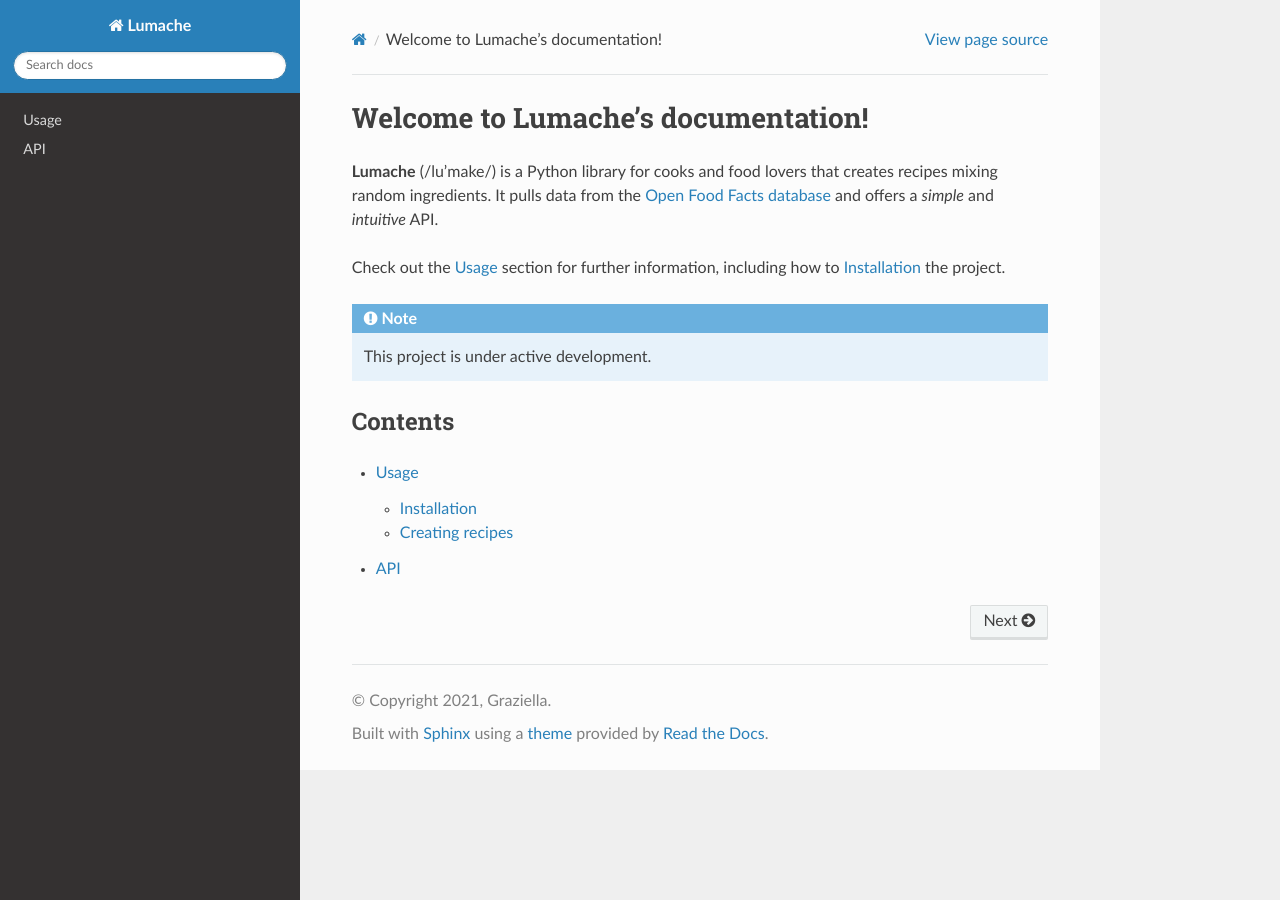
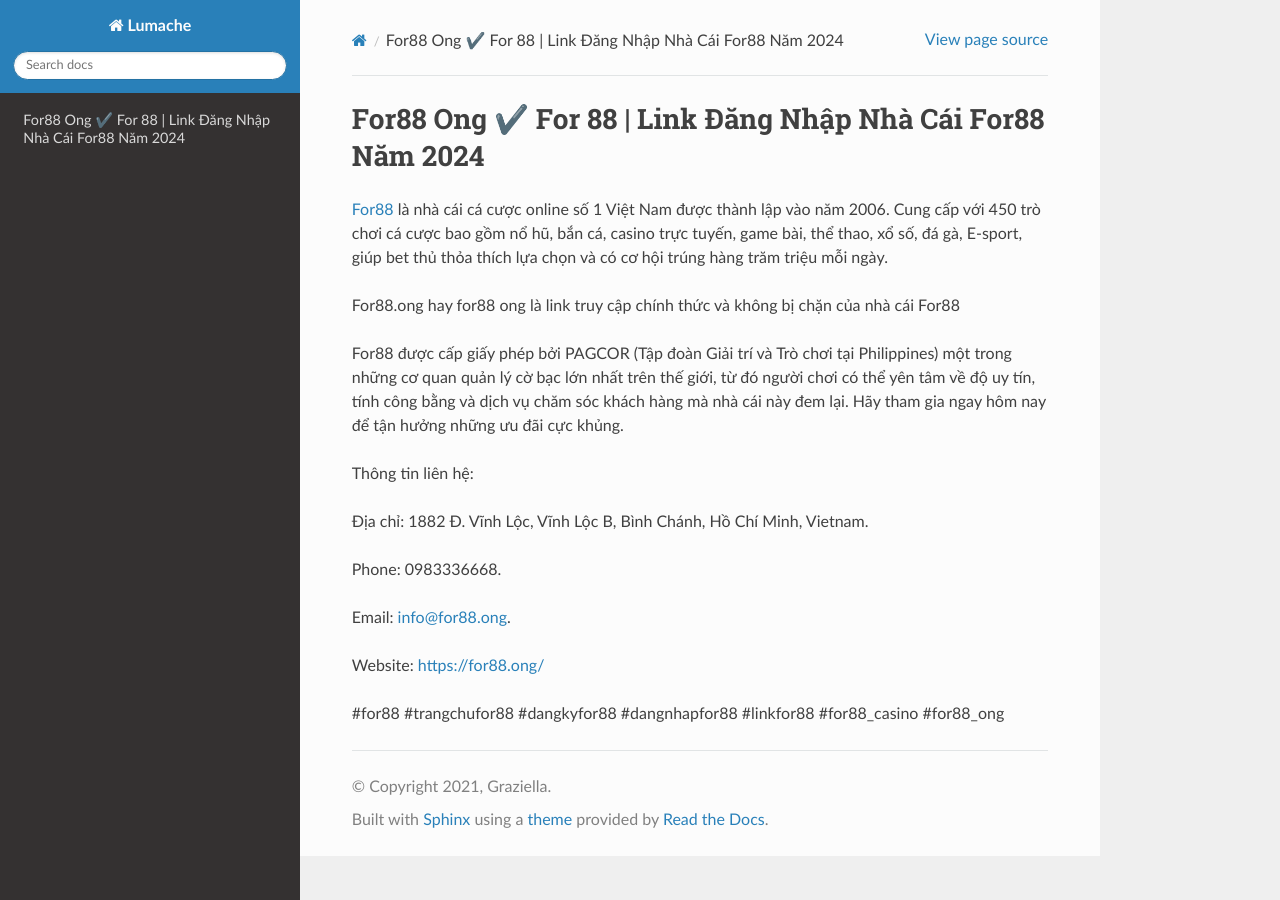
Before and after one commit to camtiennguyena/for88ong, a Sphinx documentation site: the page built from docs/source/index.rst, in a window 1280 px wide. Built offline with Sphinx 7.4.7 and the Read the Docs theme 3.1.0, drawn with Linux system fonts in a browser that asks for light colours.

Commit message:
Update index.rst

```diff
--- a/docs/source/index.rst
+++ b/docs/source/index.rst
@@ -1,22 +1,21 @@
-Welcome to Lumache's documentation!
+For88 Ong ✔️ For 88 | Link Đăng Nhập Nhà Cái For88 Năm 2024
 ===================================
 
-**Lumache** (/lu'make/) is a Python library for cooks and food lovers
-that creates recipes mixing random ingredients.
-It pulls data from the `Open Food Facts database <https://world.openfoodfacts.org/>`_
-and offers a *simple* and *intuitive* API.
+`For88 <https://for88.ong/>`_ là nhà cái cá cược online số 1 Việt Nam được thành lập vào năm 2006. Cung cấp với 450 trò chơi cá cược bao gồm nổ hũ, bắn cá, casino trực tuyến, game bài, thể thao, xổ số, đá gà, E-sport, giúp bet thủ thỏa thích lựa chọn và có cơ hội trúng hàng trăm triệu mỗi ngày.
 
-Check out the :doc:`usage` section for further information, including
-how to :ref:`installation` the project.
+For88.ong hay for88 ong là link truy cập chính thức và không bị chặn của nhà cái For88
 
-.. note::
 
-   This project is under active development.
+For88 được cấp giấy phép bởi PAGCOR (Tập đoàn Giải trí và Trò chơi tại Philippines) một trong những cơ quan quản lý cờ bạc lớn nhất trên thế giới, từ đó người chơi có thể yên tâm về độ uy tín, tính công bằng và dịch vụ chăm sóc khách hàng mà nhà cái này đem lại. Hãy tham gia ngay hôm nay để tận hưởng những ưu đãi cực khủng.
 
-Contents
---------
+Thông tin liên hệ:
 
-.. toctree::
+Địa chỉ: 1882 Đ. Vĩnh Lộc, Vĩnh Lộc B, Bình Chánh, Hồ Chí Minh, Vietnam.
 
-   usage
-   api
+Phone: 0983336668.
+
+Email: info@for88.ong.
+
+Website: https://for88.ong/
+
+#for88 #trangchufor88 #dangkyfor88 #dangnhapfor88 #linkfor88 #for88_casino #for88_ong
```
